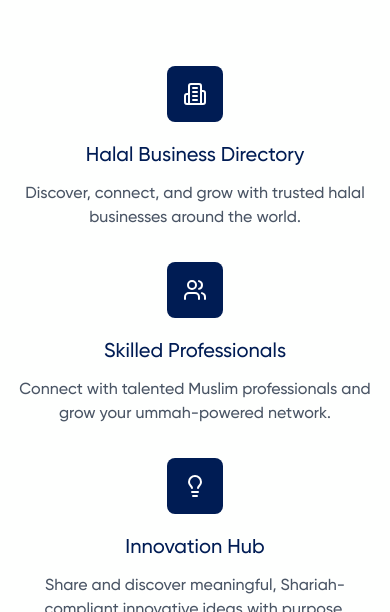
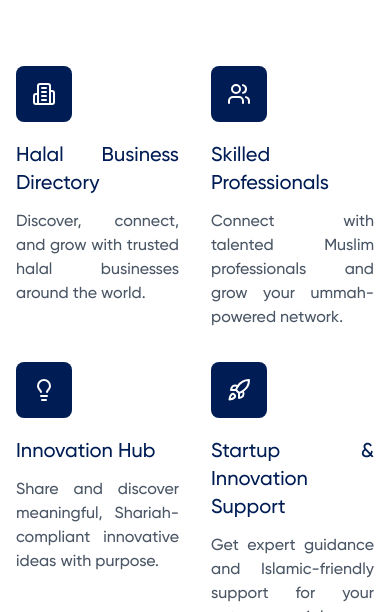
Before and after one commit to shafeeq777444/Muslim-Directory, a Next.js app: page / in a window 390 px wide. Shown: the part 956-1568 px from the top of the page. Built offline with nearby package versions, Linux system fonts and the light colour scheme; a web font is replaced by a local one.

Commit message:
readuce hero img quality balance:form,seo

```diff
--- a/components/Feature.jsx
+++ b/components/Feature.jsx
@@ -87,7 +87,7 @@ export default function BenefitsSection() {
                     Key Benefits That Empower the Global Muslim Community
                 </motion.h2>
                 {/* Benefits grid */}
-                <div className="grid grid-cols-1 md:grid-cols-3 gap-8 md:h-[80vh]">
+                <div className="grid grid-cols-2 md:grid-cols-3 gap-8 md:h-[80vh]">
                     {benefits.map((benefit, index) => {
                         const ref = useRef(null);
                         const isInView = useInView(ref, {
@@ -122,7 +122,7 @@ export default function BenefitsSection() {
                                     stiffness: 90,
                                     damping: 18
                                 }}
-                                className="flex flex-col items-center text-center md:items-start md:text-left cursor-pointer"
+                                className="flex flex-col items-start  text-justify md:items-start md:text-left cursor-pointer"
                                 onMouseEnter={() => setHoveredIndex(index)}
                                 onMouseLeave={() => setHoveredIndex(null)}
                             >
--- a/components/Hero.jsx
+++ b/components/Hero.jsx
@@ -8,16 +8,16 @@ const Hero = () => {
   const opacityText = useTransform(scrollY, [0, 300], [1, 0.2]);
 
   return (
-    <div className="relative w-full h-[100dvh] overflow-hidden">
+    <div className="relative w-full h-[100dvh] overflow-hidden ">
       {/* Background Image */}
-      <img
-        src="/hero/hero9.jpg"
+
+
+      {/* Dark Overlay */}
+      <div className=" top-0 left-0 w-full h-full bg-black/50 z-[-10]" ><img
+        src="/hero/hero10.jpg"
         alt="Hero Background"
         className="fixed -z-20 top-0 left-0 w-full h-full object-cover"
-      />
-
-      {/* Dark Overlay */}
-      <div className="absolute top-0 left-0 w-full h-full bg-black/50 z-[-10]" />
+      /></div>
 
       {/* Hero Content */}
       <motion.div
```
Also changed, not shown: app/page.jsx (+6 -6 lines), public/hero/hero10.jpg (added).
